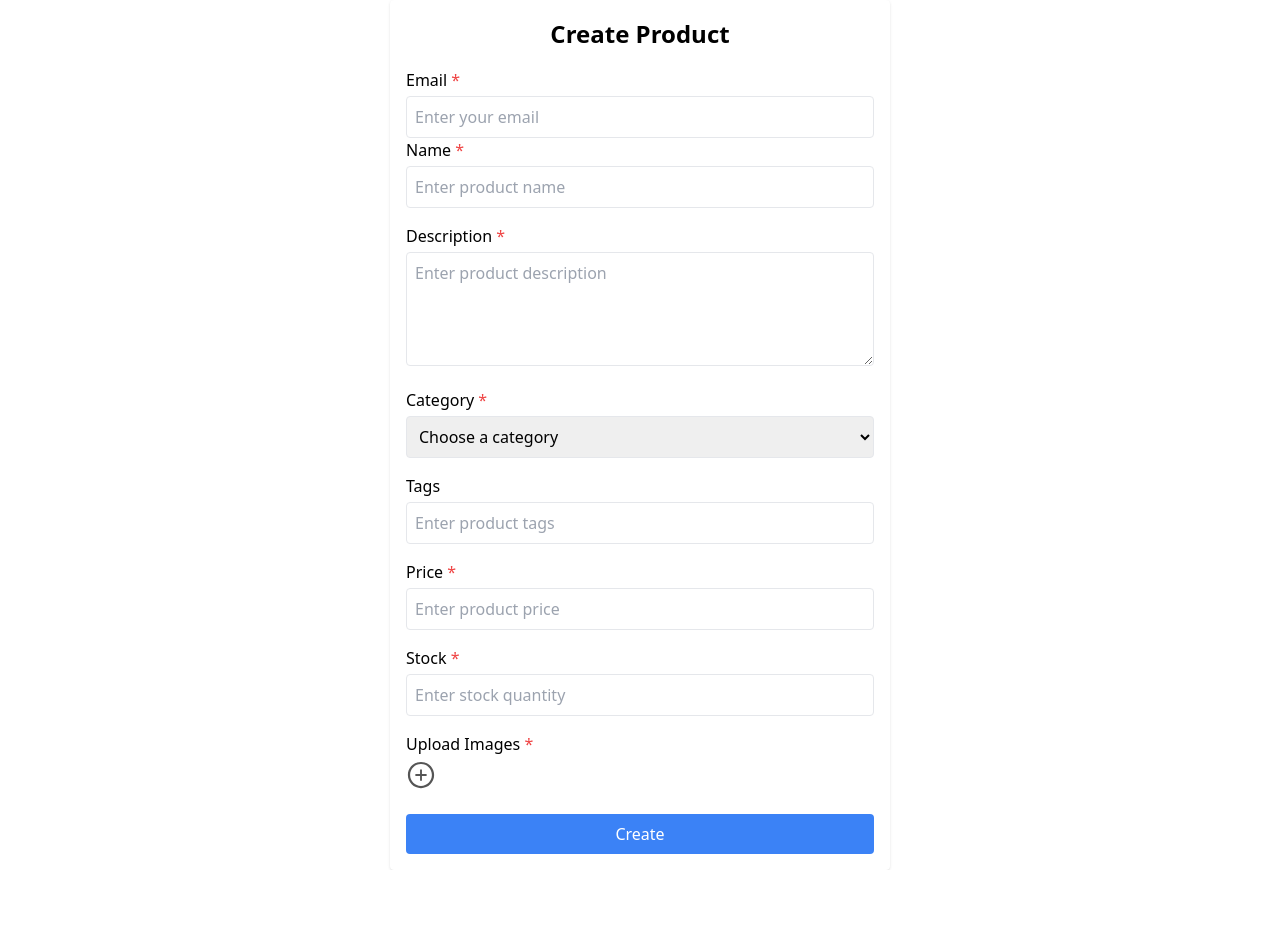
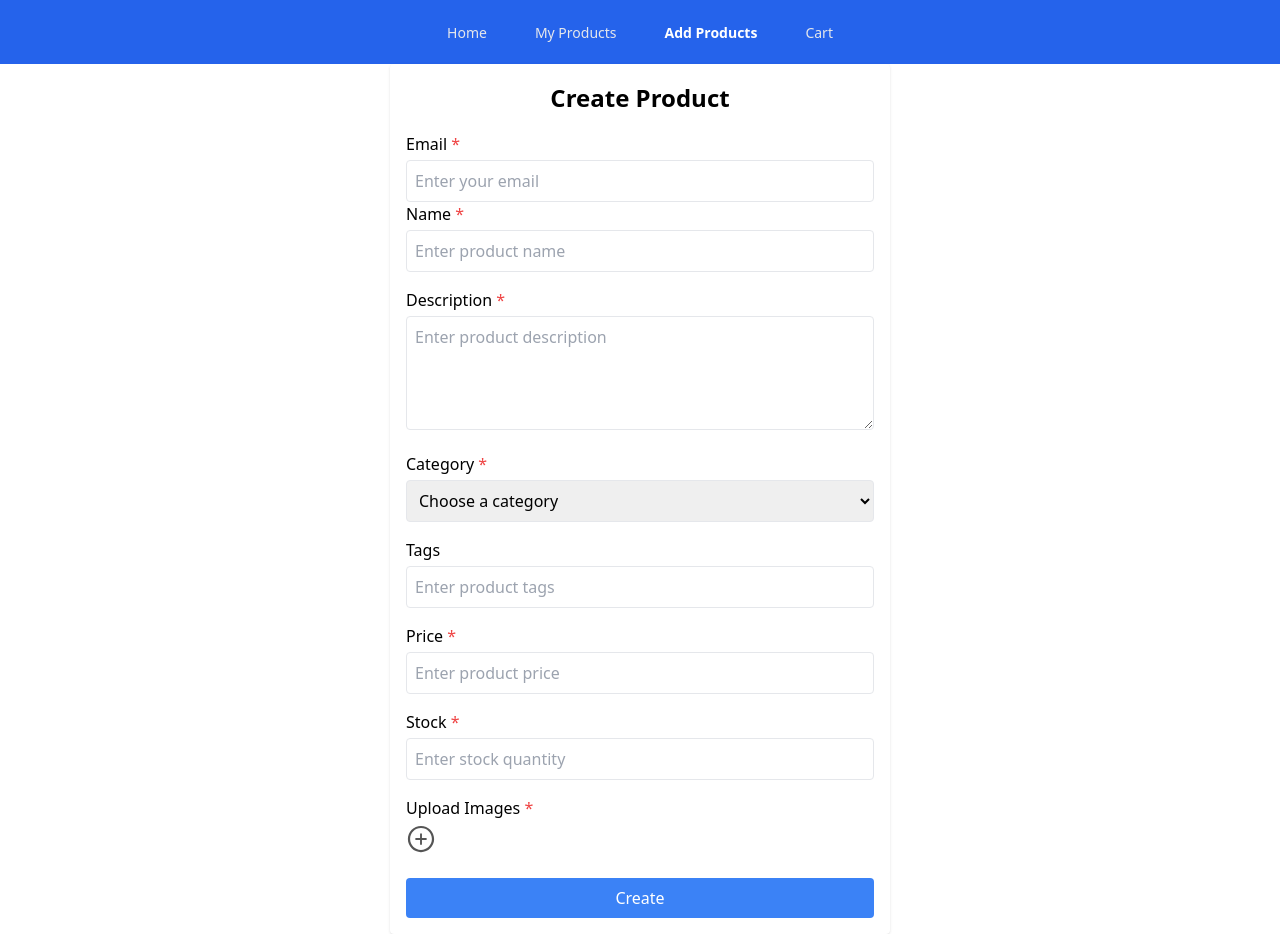
Before and after one commit to harishb2006/Ecommerce-Follow-Along, a React (Create React App) app in the folder frontend/: page /create-product in a window 1280 px wide. Before the commit the page ends 870 px from the top, so only its background shows below. Built offline with nearby package versions, Linux system fonts and the light colour scheme.

Commit message:
milestone 15

```diff
--- a/frontend/src/App.js
+++ b/frontend/src/App.js
@@ -1,7 +1,7 @@
 import React from 'react';
 import { BrowserRouter, Routes, Route } from "react-router-dom";
 // import  LoginPage  from './Routes.js';
-import { LoginPage,SignupPage,Home ,CreateProduct,MyProducts} from './Routes.js';
+import { LoginPage,SignupPage,Home ,CreateProduct,Cart,MyProducts} from './Routes.js';
 
 
 import "./App.css";
@@ -17,7 +17,8 @@
         <Route path='/create-product' element={<CreateProduct />} />
 
         <Route path='/create-product/:id' element={<CreateProduct />} />
-        <Route path='/myproducts' element={<MyProducts />} />
+        <Route path='/my-products' element={<MyProducts />} />
+        <Route path='/cart' element={<Cart />} />
       </Routes>
     </BrowserRouter>
   );
--- a/frontend/src/Routes.js
+++ b/frontend/src/Routes.js
@@ -3,10 +3,12 @@
 import Home from "./pages/Home"
 import CreateProduct from "./pages/CreateProduct";
 import MyProducts from "./pages/MyProducts";
+import Cart from "./pages/cart.jsx";
 export {
     LoginPage,
     SignupPage,
     Home,
     CreateProduct,
-    MyProducts
+    MyProducts,
+    Cart
 }
--- /dev/null
+++ b/frontend/src/components/navbar.jsx
@@ -0,0 +1,180 @@
+import React, { useState } from 'react';
+import { NavLink } from 'react-router-dom';
+
+const NavBar = () => {
+    const [isOpen, setIsOpen] = useState(false);
+
+    const toggleMenu = () => {
+        setIsOpen(!isOpen);
+    };
+
+    return (
+        <nav className="bg-blue-600">
+            <div className="max-w-7xl mx-auto px-4 sm:px-6 lg:px-8">
+                <div className="flex justify-between h-16">
+                    <div className="flex items-center md:hidden">
+                        <button
+                            onClick={toggleMenu}
+                            type="button"
+                            className="text-gray-200 hover:text-white focus:outline-none focus:text-white"
+                            aria-controls="mobile-menu"
+                            aria-expanded={isOpen}
+                        >
+                            <span className="sr-only">Open main menu</span>
+                            {!isOpen ? (
+                                <svg
+                                    className="h-6 w-6"
+                                    xmlns="http://www.w3.org/2000/svg"
+                                    fill="none"
+                                    viewBox="0 0 24 24"
+                                    stroke="currentColor"
+                                >
+                                    <path
+                                        strokeLinecap="round"
+                                        strokeLinejoin="round"
+                                        strokeWidth="2"
+                                        d="M4 6h16M4 12h16M4 18h16"
+                                    />
+                                </svg>
+                            ) : (
+                                // Close Icon
+                                <svg
+                                    className="h-6 w-6"
+                                    xmlns="http://www.w3.org/2000/svg"
+                                    fill="none"
+                                    viewBox="0 0 24 24"
+                                    stroke="currentColor"
+                                >
+                                    <path
+                                        strokeLinecap="round"
+                                        strokeLinejoin="round"
+                                        strokeWidth="2"
+                                        d="M6 18L18 6M6 6l12 12"
+                                    />
+                                </svg>
+                            )}
+                        </button>
+                    </div>
+
+                    <div className="hidden md:flex md:items-center md:justify-center w-full">
+                        <ul className="flex space-x-6">
+                            <li>
+                                <NavLink
+                                    to="/"
+                                    end
+                                    className={({ isActive }) =>
+                                        isActive
+                                            ? "text-white font-semibold px-3 py-2 rounded-md text-sm transition-colors duration-200"
+                                            : "text-gray-200 hover:text-white px-3 py-2 rounded-md text-sm transition-colors duration-200"
+                                    }
+                                >
+                                    Home
+                                </NavLink>
+                            </li>
+                            <li>
+                                <NavLink
+                                    to="/my-products"
+                                    className={({ isActive }) =>
+                                        isActive
+                                            ? "text-white font-semibold px-3 py-2 rounded-md text-sm transition-colors duration-200"
+                                            : "text-gray-200 hover:text-white px-3 py-2 rounded-md text-sm transition-colors duration-200"
+                                    }
+                                >
+                                    My Products
+                                </NavLink>
+                            </li>
+                            <li>
+                                <NavLink
+                                    to="/create-product"
+                                    className={({ isActive }) =>
+                                        isActive
+                                            ? "text-white font-semibold px-3 py-2 rounded-md text-sm transition-colors duration-200"
+                                            : "text-gray-200 hover:text-white px-3 py-2 rounded-md text-sm transition-colors duration-200"
+                                    }
+                                >
+                                    Add Products
+                                </NavLink>
+                            </li>
+                            <li>
+                                <NavLink
+                                    to="/cart"
+                                    className={({ isActive }) =>
+                                        isActive
+                                            ? "text-white font-semibold px-3 py-2 rounded-md text-sm transition-colors duration-200"
+                                            : "text-gray-200 hover:text-white px-3 py-2 rounded-md text-sm transition-colors duration-200"
+                                    }
+                                >
+                                    Cart
+                                </NavLink>
+                            </li>
+                        </ul>
+                    </div>
+                </div>
+            </div>
+
+            {/* Mobile Menu */}
+            {isOpen && (
+                <div className="md:hidden" id="mobile-menu">
+                    <ul className="px-2 pt-2 pb-3 space-y-1 sm:px-3">
+                        <li>
+                            <NavLink
+                                to="/"
+                                end
+
+                                className={({ isActive }) =>
+                                    isActive
+                                        ? "block text-white font-semibold px-3 py-2 rounded-md text-base transition-colors duration-200"
+                                        : "block text-gray-200 hover:text-white px-3 py-2 rounded-md text-base transition-colors duration-200"
+                                }
+                                onClick={() => setIsOpen(false)} // Close menu on link click
+                            >
+                                Home
+                            </NavLink>
+                        </li>
+                        <li>
+                            <NavLink
+                                to="/my-products"
+                                className={({ isActive }) =>
+                                    isActive
+                                        ? "block text-white font-semibold px-3 py-2 rounded-md text-base transition-colors duration-200"
+                                        : "block text-gray-200 hover:text-white px-3 py-2 rounded-md text-base transition-colors duration-200"
+                                }
+                                onClick={() => setIsOpen(false)}
+                            >
+                                My Products
+                            </NavLink>
+                        </li>
+                        <li>
+                            <NavLink
+                                to="/create-product"
+                                className={({ isActive }) =>
+                                    isActive
+                                        ? "block text-white font-semibold px-3 py-2 rounded-md text-base transition-colors duration-200"
+                                        : "block text-gray-200 hover:text-white px-3 py-2 rounded-md text-base transition-colors duration-200"
+                                }
+                                onClick={() => setIsOpen(false)}
+                            >
+                                Add Products
+                            </NavLink>
+                        </li>
+                        <li>
+                            <NavLink
+                                to="/cart"
+                                className={({ isActive }) =>
+                                    isActive
+                                        ? "block text-white font-semibold px-3 py-2 rounded-md text-base transition-colors duration-200"
+                                        : "block text-gray-200 hover:text-white px-3 py-2 rounded-md text-base transition-colors duration-200"
+                                }
+                                onClick={() => setIsOpen(false)}
+                            >
+                                Cart
+                            </NavLink>
+                        </li>
+                    </ul>
+                </div>
+            )}
+        </nav>
+    );
+};
+
+export default NavBar;
--- a/frontend/src/pages/CreateProduct.jsx
+++ b/frontend/src/pages/CreateProduct.jsx
@@ -2,6 +2,7 @@
 import { AiOutlinePlusCircle } from "react-icons/ai";
 import axios from "axios";
 import { useParams, useNavigate } from "react-router-dom";
+import Nav from "../components/navbar";
 
 const CreateProduct = () => {
     const { id } = useParams();
@@ -113,6 +114,8 @@
     };
 
     return (
+        <>
+        <Nav/>
         <div className="w-[90%] max-w-[500px] bg-white shadow h-auto rounded-[4px] p-4 mx-auto">
             <h5 className="text-[24px] font-semibold text-center">
                 {isEdit ? "Edit Product" : "Create Product"}
@@ -247,6 +250,7 @@
                 </button>
             </form>
         </div>
+        </>
     );
 };
 
--- a/frontend/src/pages/Home.jsx
+++ b/frontend/src/pages/Home.jsx
@@ -1,5 +1,6 @@
 import React, { useEffect, useState } from "react";
 import Product from "../components/Products/Product";
+import Navbar from "../components/navbar";
 export default function Home() {
   const [products, setProducts] = useState([]);
   const [loading, setLoading] = useState(true);
@@ -33,6 +34,8 @@
   }
 
   return (
+    <>
+    <Navbar/>
     <div className="w-full min-h-screen bg-neutral-800">
       <h1 className="text-3xl text-center text-white py-6">Product Gallery</h1>
       <div className="grid grid-cols-1 sm:grid-cols-2 md:grid-cols-3 lg:grid-cols-5 gap-4 p-4">
@@ -41,4 +44,5 @@
         ))}
       </div>
     </div>
+    </>
   )};
--- a/frontend/src/pages/MyProducts.jsx
+++ b/frontend/src/pages/MyProducts.jsx
@@ -1,6 +1,7 @@
 import React, { useEffect, useState } from "react";
 // import Product from "../components/Products/Product";
 import  MyProducts  from "../components/MyProduct/myproducts";
+import Navbar from "../components/navbar";
 export default function MyProduct() {
     const [products, setProducts] = useState([]);
     const [loading, setLoading] = useState(true);
@@ -39,6 +40,8 @@
     }
 
     return (
+        <>
+        <Navbar />
         <div className="w-full min-h-screen bg-neutral-800">
             <h1 className="text-3xl text-center text-white py-6">My products</h1>
             <div className="grid grid-cols-1 sm:grid-cols-2 md:grid-cols-3 lg:grid-cols-5 gap-4 p-4">
@@ -47,5 +50,6 @@
                 ))}
             </div>
         </div>
+        </>
     );
 }
```
Also changed, not shown: frontend/src/pages/cart.jsx (added, +15 -0 lines), 2 other files (tests, documents, lock files or other folders).
